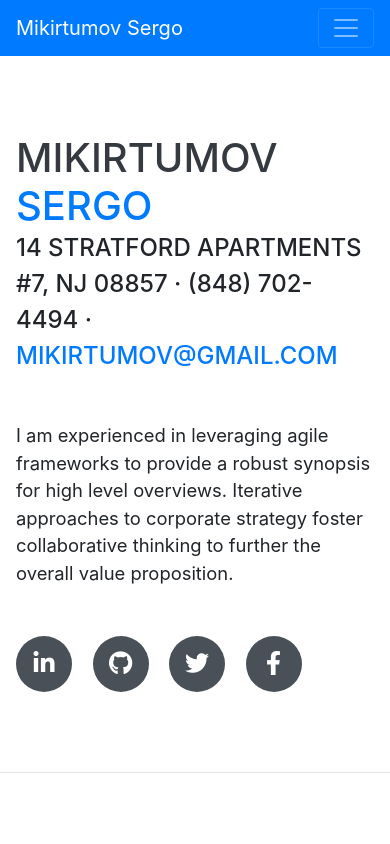
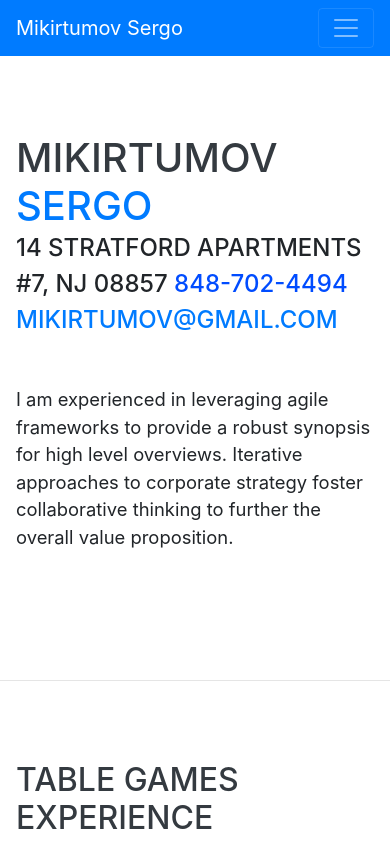
Before and after one commit to Mikirtumov/CasinoCV, a website with bundled scripts: page index.html in a window 390 px wide. Shown: the top 844 px of the page. Built offline with nearby package versions, Linux system fonts and the light colour scheme; files whose address does not match are found by name; a web font is replaced by a local one.

Commit message:
click phone

```diff
--- a/index.html
+++ b/index.html
@@ -66,12 +66,13 @@
         <h1 class="mb-0">Mikirtumov
           <span class="text-primary">Sergo</span>
         </h1>
-        <div class="subheading mb-5">14 Stratford Apartments #7, NJ 08857 · (848) 702-4494 ·
+        <div class="subheading mb-5">14 Stratford Apartments #7, NJ 08857
+          <a style="color: rgb(0, 76, 255);" href="tel:848-702-4494">848-702-4494</a>
           <a href="mailto:name@email.com">mikirtumov@gmail.com</a>
         </div>
         <p class="lead mb-5">I am experienced in leveraging agile frameworks to provide a robust synopsis for high level overviews. Iterative approaches to corporate strategy foster collaborative thinking to further the overall value proposition.</p>
         <div class="social-icons">
-          <a href="#">
+          <!-- <a href="#">
             <i class="fab fa-linkedin-in"></i>
           </a>
           <a href="#">
@@ -82,7 +83,7 @@
           </a>
           <a href="#">
             <i class="fab fa-facebook-f"></i>
-          </a>
+          </a> -->
         </div>
       </div>
     </section>
@@ -285,6 +286,8 @@
                 </a>
               </figure>
 
+
+
             </div>
 
           </div>
```
